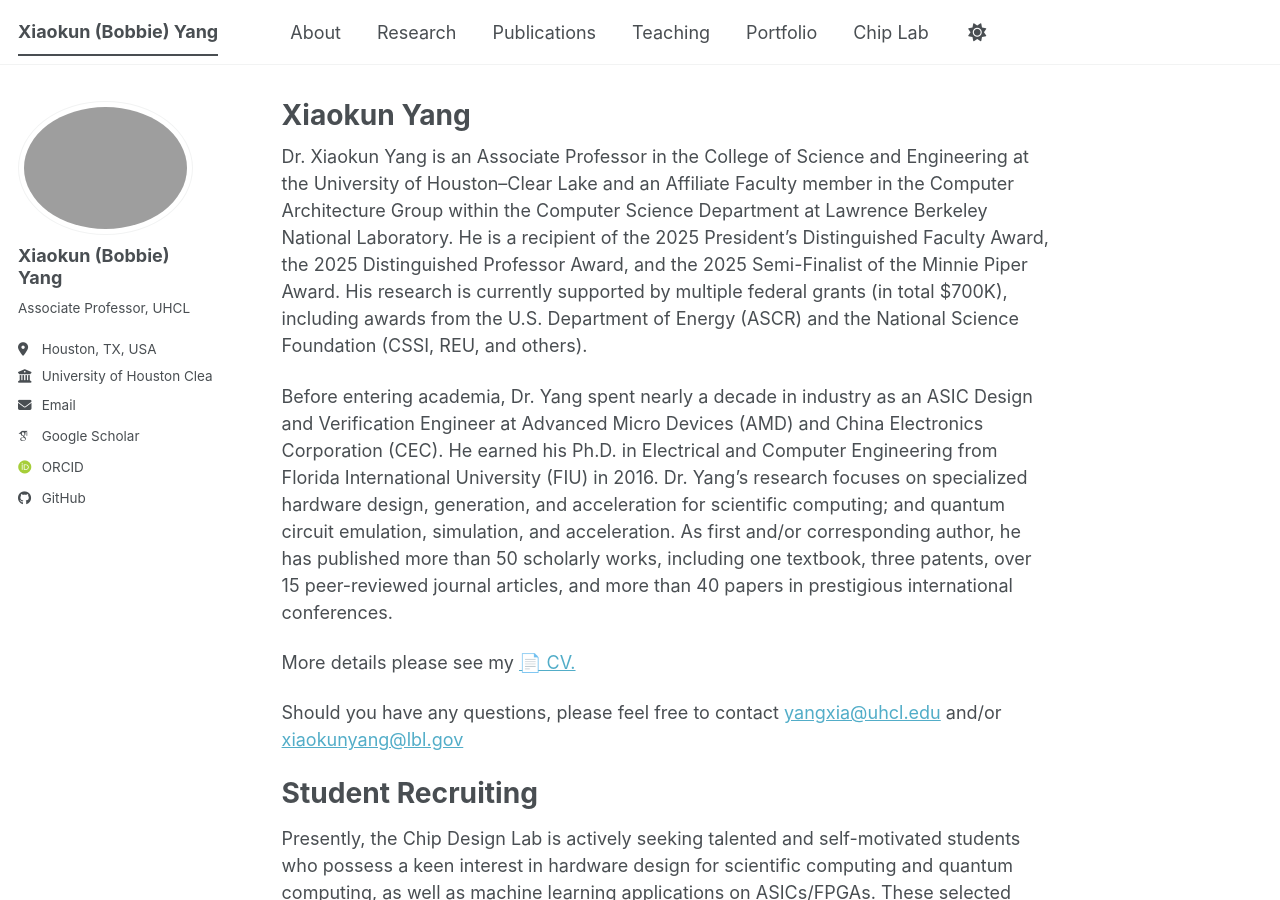
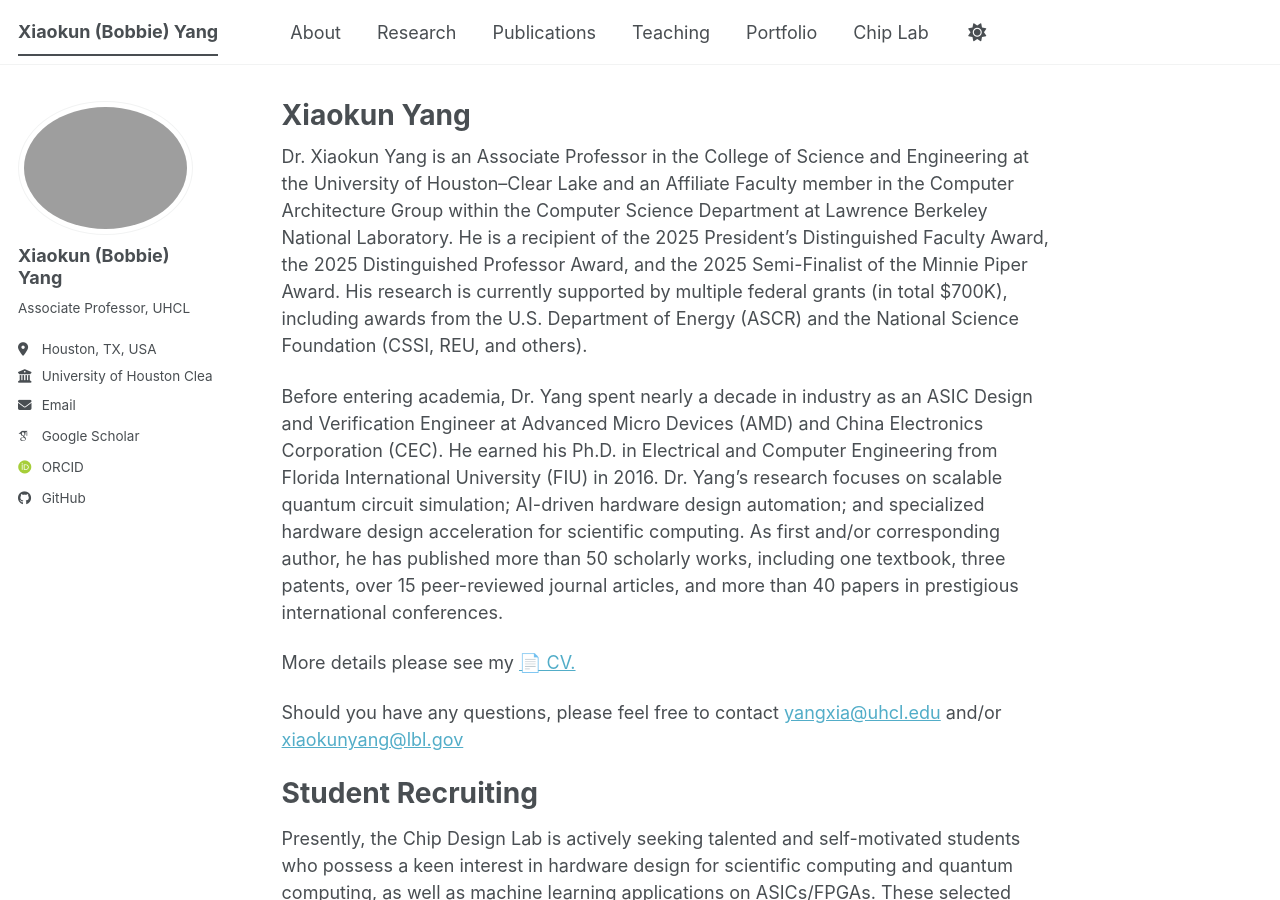
Before and after one commit to bobbieyang/bobbieyang.github.io, a Jekyll site: the page built from _pages/about.md, in a window 1280 px wide and 900 px high. Built offline with Jekyll 4.4.1, drawn with Linux system fonts in a browser that asks for light colours; some web fonts are replaced; a script bundle is joined from its source files by our own code; library files that are not in the unit come from our copies.

Commit message:
Update about.md

```diff
--- a/_pages/about.md
+++ b/_pages/about.md
@@ -9,7 +9,7 @@ redirect_from:
 
 Dr. Xiaokun Yang is an Associate Professor in the College of Science and Engineering at the University of Houston–Clear Lake and an Affiliate Faculty member in the Computer Architecture Group within the Computer Science Department at Lawrence Berkeley National Laboratory. He is a recipient of the 2025 President’s Distinguished Faculty Award, the 2025 Distinguished Professor Award, and the 2025 Semi-Finalist of the Minnie Piper Award. His research is currently supported by multiple federal grants (in total $700K), including awards from the U.S. Department of Energy (ASCR) and the National Science Foundation (CSSI, REU, and others).
 
-Before entering academia, Dr. Yang spent nearly a decade in industry as an ASIC Design and Verification Engineer at Advanced Micro Devices (AMD) and China Electronics Corporation (CEC). He earned his Ph.D. in Electrical and Computer Engineering from Florida International University (FIU) in 2016. Dr. Yang’s research focuses on specialized hardware design, generation, and acceleration for scientific computing; and quantum circuit emulation, simulation, and acceleration. As first and/or corresponding author, he has published more than 50 scholarly works, including one textbook, three patents, over 15 peer-reviewed journal articles, and more than 40 papers in prestigious international conferences.
+Before entering academia, Dr. Yang spent nearly a decade in industry as an ASIC Design and Verification Engineer at Advanced Micro Devices (AMD) and China Electronics Corporation (CEC). He earned his Ph.D. in Electrical and Computer Engineering from Florida International University (FIU) in 2016. Dr. Yang’s research focuses on scalable quantum circuit simulation; AI-driven hardware design automation; and specialized hardware design acceleration for scientific computing. As first and/or corresponding author, he has published more than 50 scholarly works, including one textbook, three patents, over 15 peer-reviewed journal articles, and more than 40 papers in prestigious international conferences.
 
 More details please see my <a href="{{ base_path }}/files/XYang_CV.pdf" target="_blank">📄 CV.
 
```
